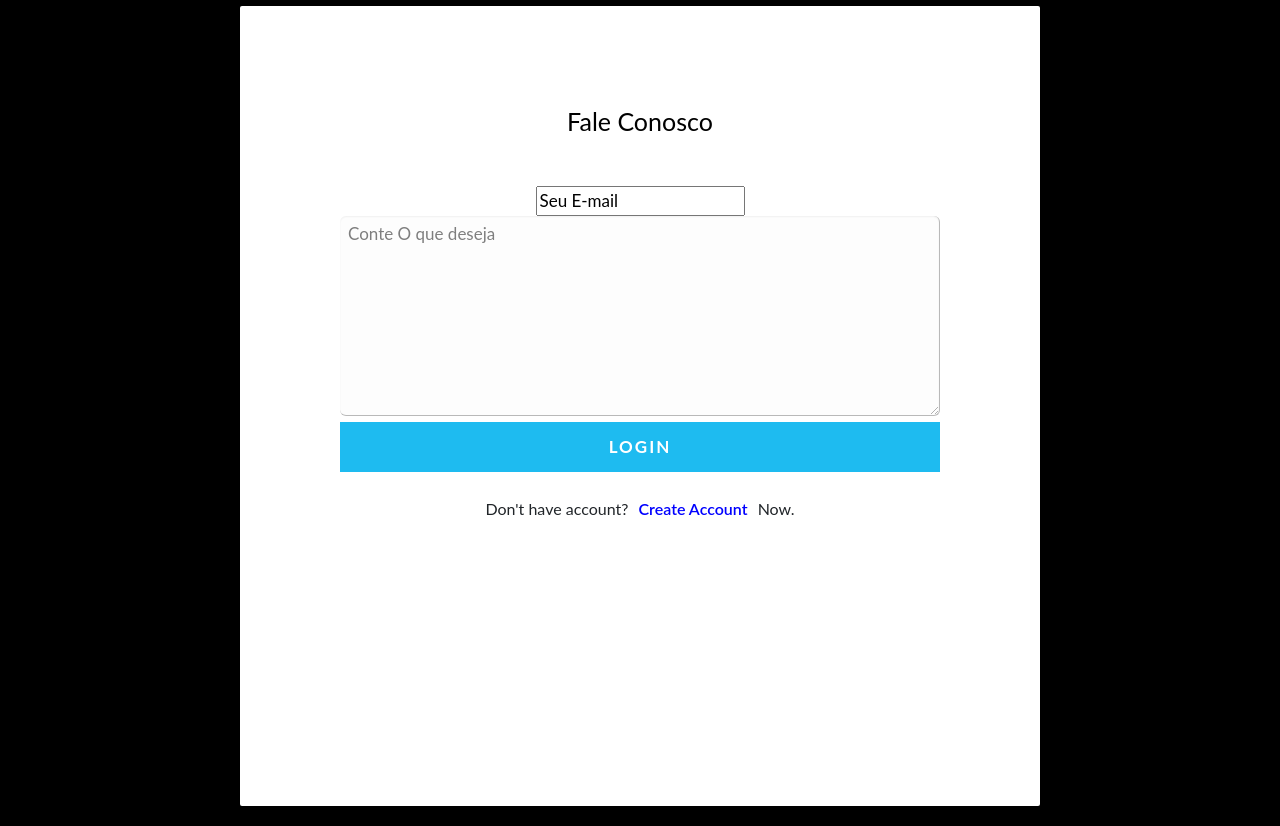
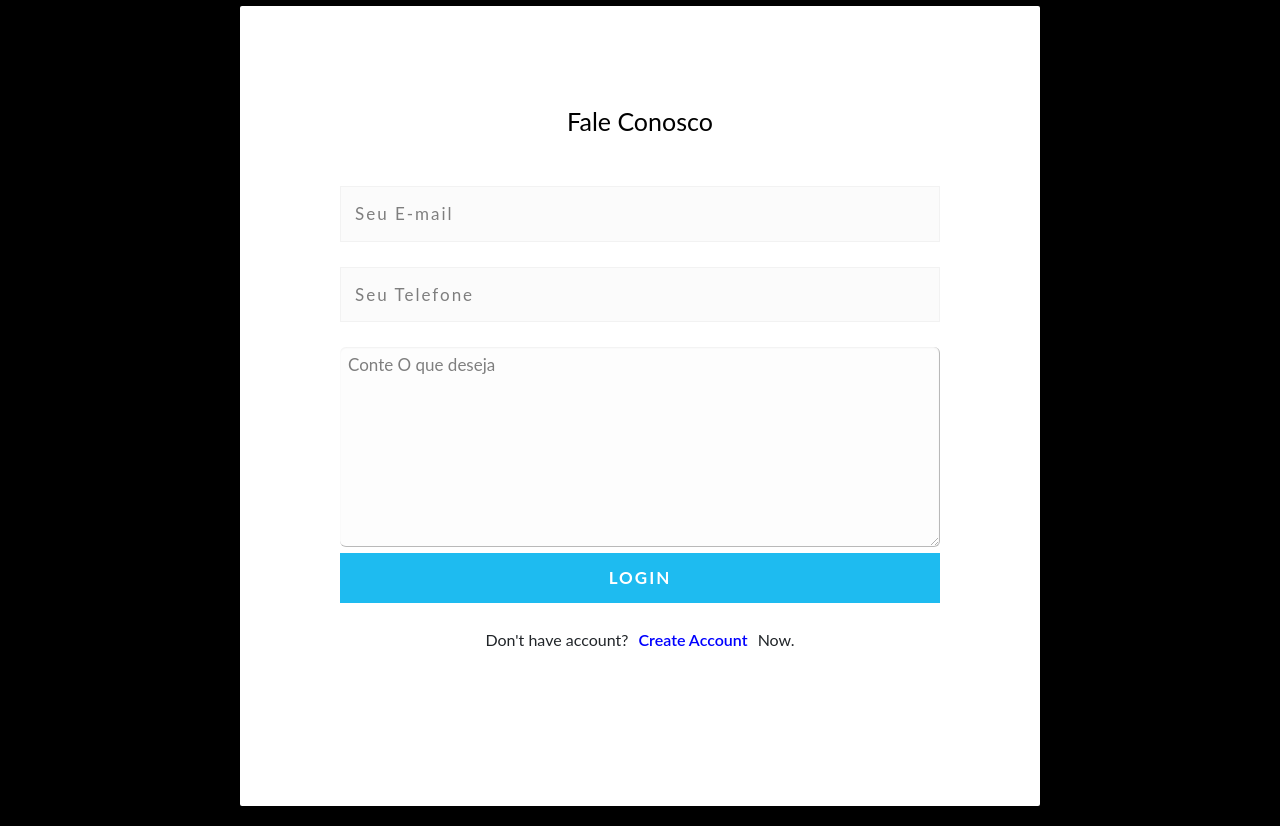
Before and after one commit to ItaloQroz/MIAMO, a plain HTML site: page cadastro.html in a window 1280 px wide. Shown: the part 80-906 px from the top of the page. Drawn offline with nearby package versions, Linux system fonts and the light colour scheme.

Commit message:
telefone

```diff
--- a/cadastro.html
+++ b/cadastro.html
@@ -50,7 +50,8 @@
                     <div class="heading">Fale Conosco</div>
                     <div class="input-box">
                         <form action="" method="post">
-                            <input class="opacidade" type="text" class="input" placeholder="Seu E-mail" required>
+                            <input  id="email" type="text" class="input" placeholder="Seu E-mail" required>
+                            <input  id="telefone" type="text" class="input" placeholder="Seu Telefone" required>
                             <textarea class="opacidade" placeholder="Conte O que deseja" name="contato" id="contato" cols="72" rows="10"></textarea>
                             <input type="submit" class="submit" value="login">
                         </form>
--- a/estilos/style.css
+++ b/estilos/style.css
@@ -549,6 +549,9 @@ textarea {
       outline-width: 0;
   }
 
-  #opacidade{
+  .opacidade{
       opacity: .5;
   }
+  #email, #telefone{
+      opacity: .5;
+  }
```
